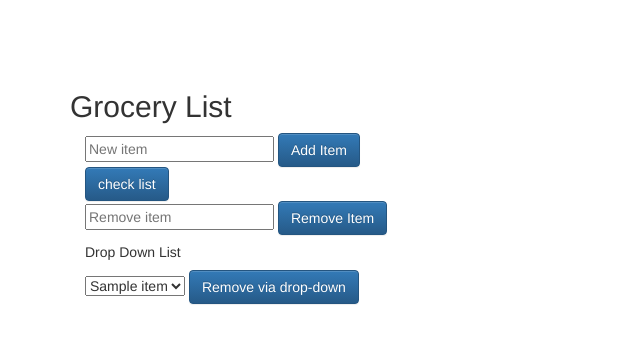
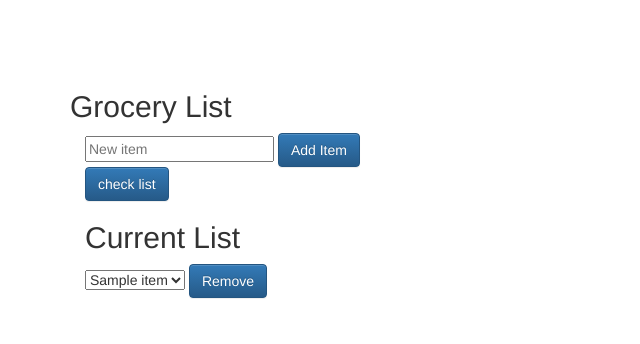
Before and after one commit to Leamr-py/web_app1, a Python web app: template templates/homepage.html in a window 1280 px wide. Shown: the top 344 px of the page, without its empty margins (0-640 px from the left). Run offline with Jinja, Linux system fonts and the light colour scheme; the template is opened without the code that fills it: most values are stand-ins (such as "Sample title", 1, 10 or a date in 2020).

Commit message:
took out remove button

```diff
--- a/templates/homepage.html
+++ b/templates/homepage.html
@@ -13,36 +13,18 @@
 				<button class="btn btn-primary" type="submit">Add Item</button>
 				<br><a type="submit" class="btn btn-primary" href="{{ url_for('main.list') }}">check list</a>
 			</div>
-
-
-
-		</form>
-
-		<form class="form-signin" method="post" action="/remove" >
-			<div class="container">
-
-				<!-- <select> -->
-					<!-- {% for item in items %} -->
-						<!-- <option>{{ item }}</option> -->
-					<!-- {% endfor %} -->
-				<!-- </select> -->
-				<input type="text" name="removes" placeholder="Remove item">
-				<button type='submit' class='btn btn-primary'>Remove Item</button>
-				<!-- <br><br><a class="btn btn-primary" type="submit" href="{{ url_for('main.index') }}">Return Home</a> -->
-
-			</div>
 		</form>
 
 		<!-- creating a new form to propogate a drop-down -->
 		<form class="" method="post" action="/drop_down_remove">
 			<div class="container">
-				<h5>Drop Down List</h5>
+				<h2>Current List</h2>
 				<select name="drop_down">
 					{% for item in items %}
 					<option>{{ item }}</option>
 					{% endfor %}
 				</select>
-				<button type="submit" class="btn btn-primary">Remove via drop-down</button>
+				<button type="submit" class="btn btn-primary">Remove</button>
 
 
 			</div>
```
Also changed, not shown: views.py (+0 -11 lines).
